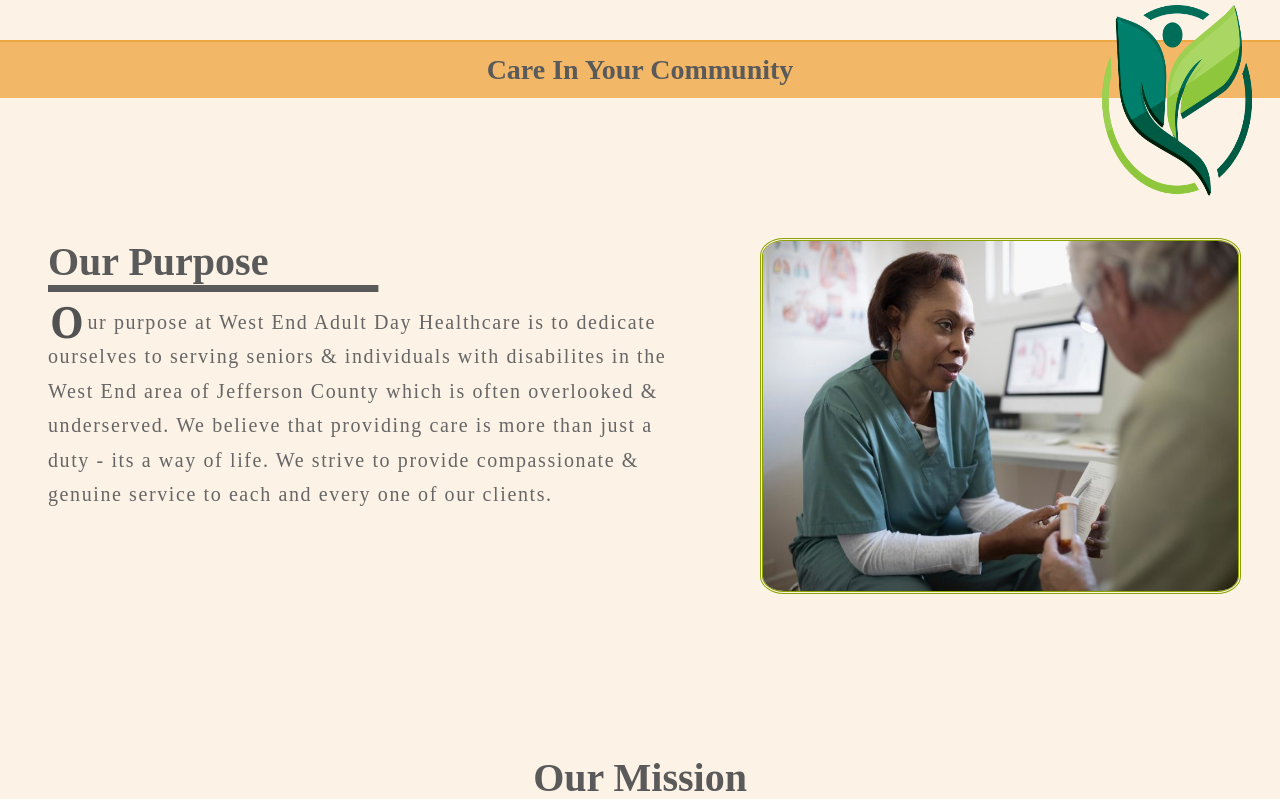
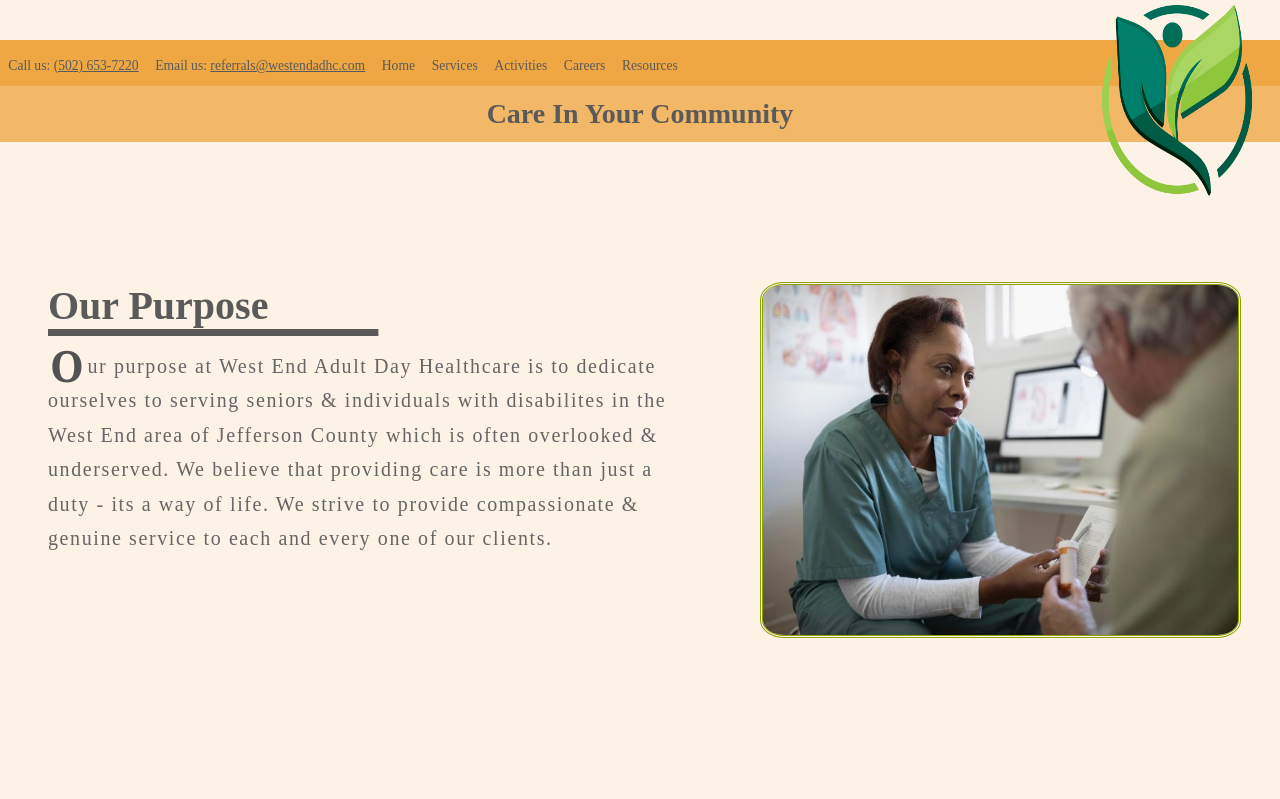
Before and after one commit to hamzafoy/westend_adhc, a React (Create React App) app: page / in a window 1280 px wide. Shown: the top 799 px of the page. Built offline with nearby package versions, Linux system fonts and the light colour scheme; a web font is replaced by a local one.

Commit message:
quickfix to the logic that controlled rendering the navbar.

```diff
--- a/src/components/LandingPage/LandingPage.js
+++ b/src/components/LandingPage/LandingPage.js
@@ -87,7 +87,7 @@ class LandingPage extends React.Component {
 
                     <nav className="navigation">
 
-                        {this.state.collapsed ? null : navbar || window.innerWidth > 1000 ? navbar : null}
+                        {(this.state.collapsed ? null : navbar && window.innerWidth < 1000) || window.innerWidth > 1000 ? navbar : null}
 
                         {window.innerWidth < 1000 ? hamburger : null}
 
```
